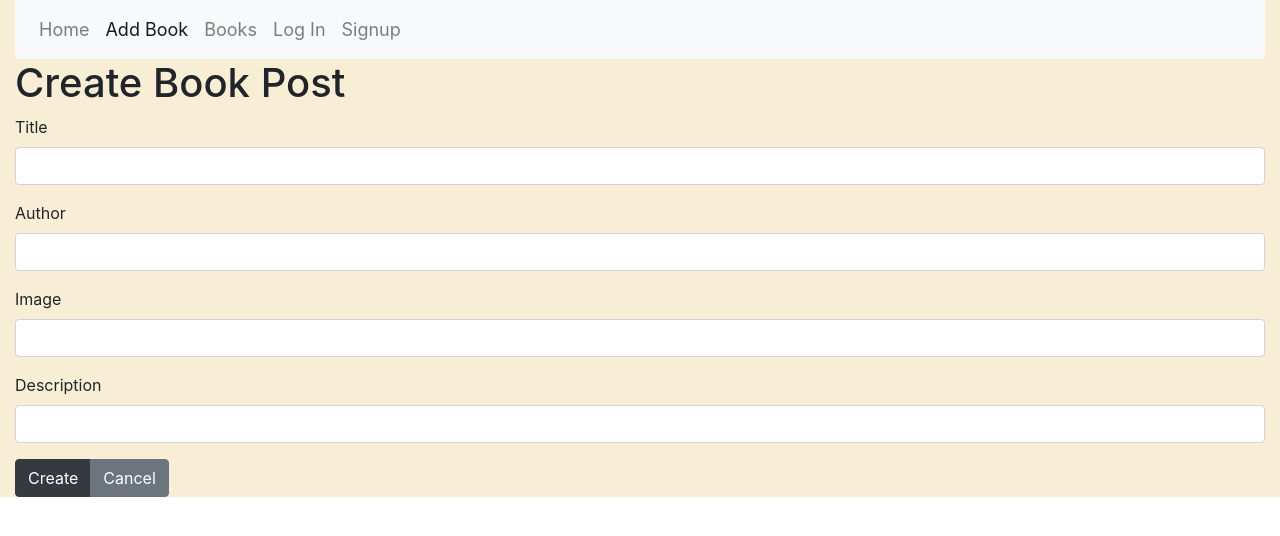
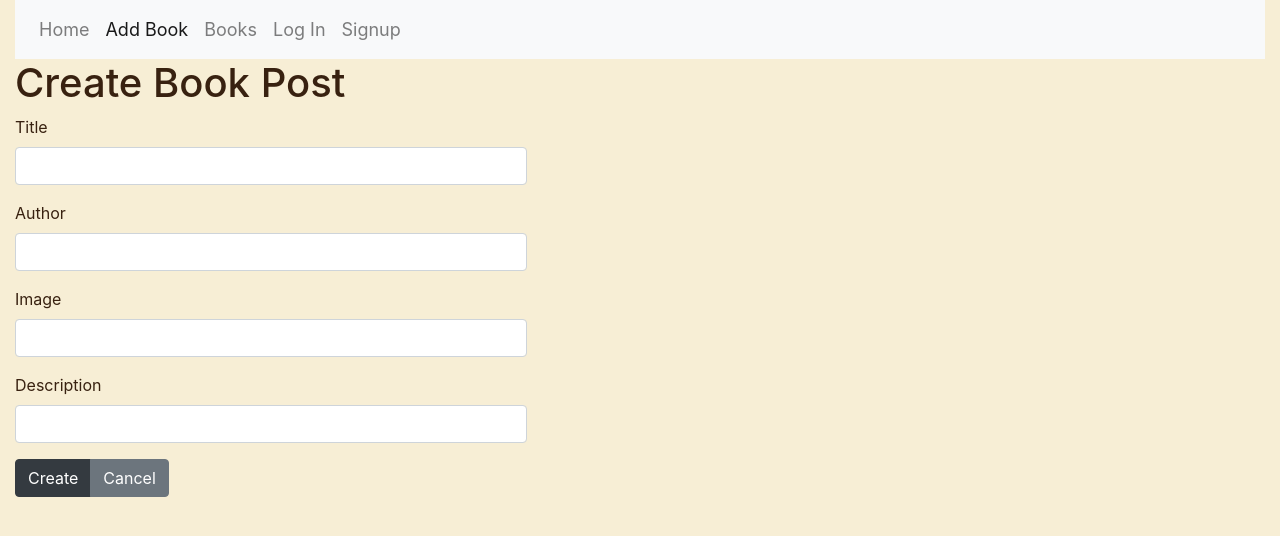
Before and after one commit to cjlee1191/betterReads, a React (Create React App) app in the folder client/: page /books/new in a window 1280 px wide. Shown: the top 536 px of the page. Built offline with nearby package versions, Linux system fonts and the light colour scheme.

Commit message:
some styling :q!

```diff
--- a/client/src/components/BookAdd.jsx
+++ b/client/src/components/BookAdd.jsx
@@ -1,5 +1,6 @@
 import React, { Component } from 'react';
 import axios from 'axios';
+import '../stylesheets/BookAdd.css'
 
 class BookAdd extends Component {
   constructor() {
@@ -33,7 +34,7 @@ class BookAdd extends Component {
 
   render() {
     return (
-      <div>
+      <div className="add-book">
         <h1>Create Book Post</h1>
         <form onSubmit={this.handleSubmit}>
           <div className="form-group">
--- a/client/src/components/BookList.jsx
+++ b/client/src/components/BookList.jsx
@@ -13,8 +13,6 @@ class BookList extends Component {
     let token = "Bearer " + localStorage.getItem("jwt");
     axios({method: 'get', url: 'http://localhost:3000/api/books', headers: {'Authorization': token }})
       .then(response => {
-          console.log(response.data)
-          console.log(token)
         this.setState({ books: response.data })
       })
       .catch(error => console.log('error', error));
--- a/client/src/components/Login.jsx
+++ b/client/src/components/Login.jsx
@@ -15,7 +15,6 @@ class Login extends Component {
     post('http://localhost:3000/api/user_token', request)
       .then(response => {
         localStorage.setItem("jwt", response.data.jwt);
-        console.log(response.data)
         this.props.history.push("/books");
       })
       .catch(error => console.log('error', error));
--- a/client/src/stylesheets/App.css
+++ b/client/src/stylesheets/App.css
@@ -1,13 +1,9 @@
 .container{
-  display: flex;
-  flex-direction: column;
   background-color: #f7eed5;
-  height:100%;
+  height:100vh;
   max-width: 100vw;
 }
-.navbar{
-  max-width: 100%;;
-}
+
 .nav-link{
   font-size: 18px;
   color: #382110;
@@ -18,3 +14,16 @@
   opacity: 0.2;
 
 }
+
+.btn {
+  align-self: center;
+}
+
+.form-group{
+width: 40vw;
+color: #382110;
+}
+
+h1{
+  color: #382110;
+}
--- a/client/src/stylesheets/BookInfo.css
+++ b/client/src/stylesheets/BookInfo.css
@@ -1,3 +1,8 @@
 img{
     height: 40vh;
 }
+
+.form-control{
+    align-content: center;
+
+}
--- a/client/src/stylesheets/BookList.css
+++ b/client/src/stylesheets/BookList.css
@@ -5,8 +5,6 @@
     margin-top: 20px;
     align-content: center;
     border: 1px solid tan;
-
-
     }
 .image{
     float: left;
@@ -19,6 +17,9 @@
     flex-direction: row;
     flex-wrap: wrap;
     justify-content: space-evenly;
+    background-color: #f7eed5;
+    color: #382110;
+
 
 }
 
```
Also changed, not shown: client/src/components/BookInfo.jsx (+2 -6 lines), client/src/stylesheets/BookAdd.css (added).
